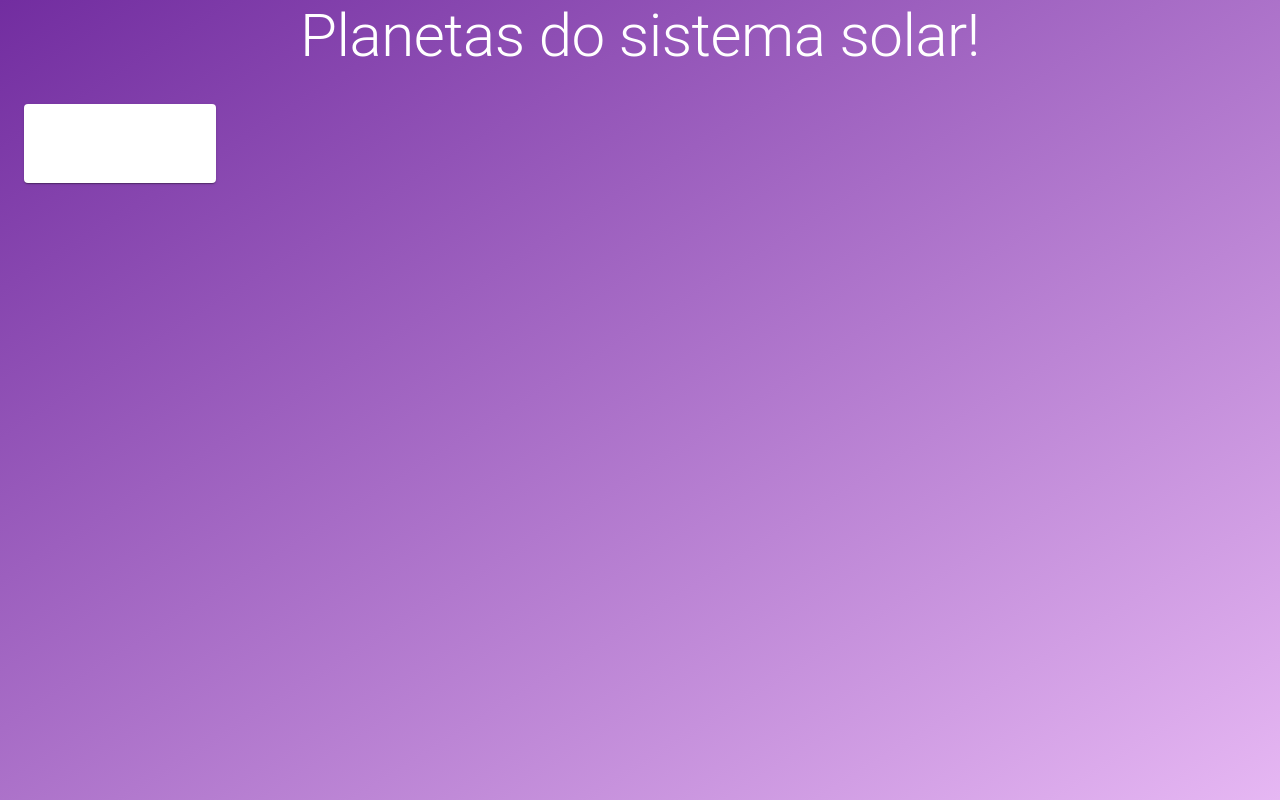
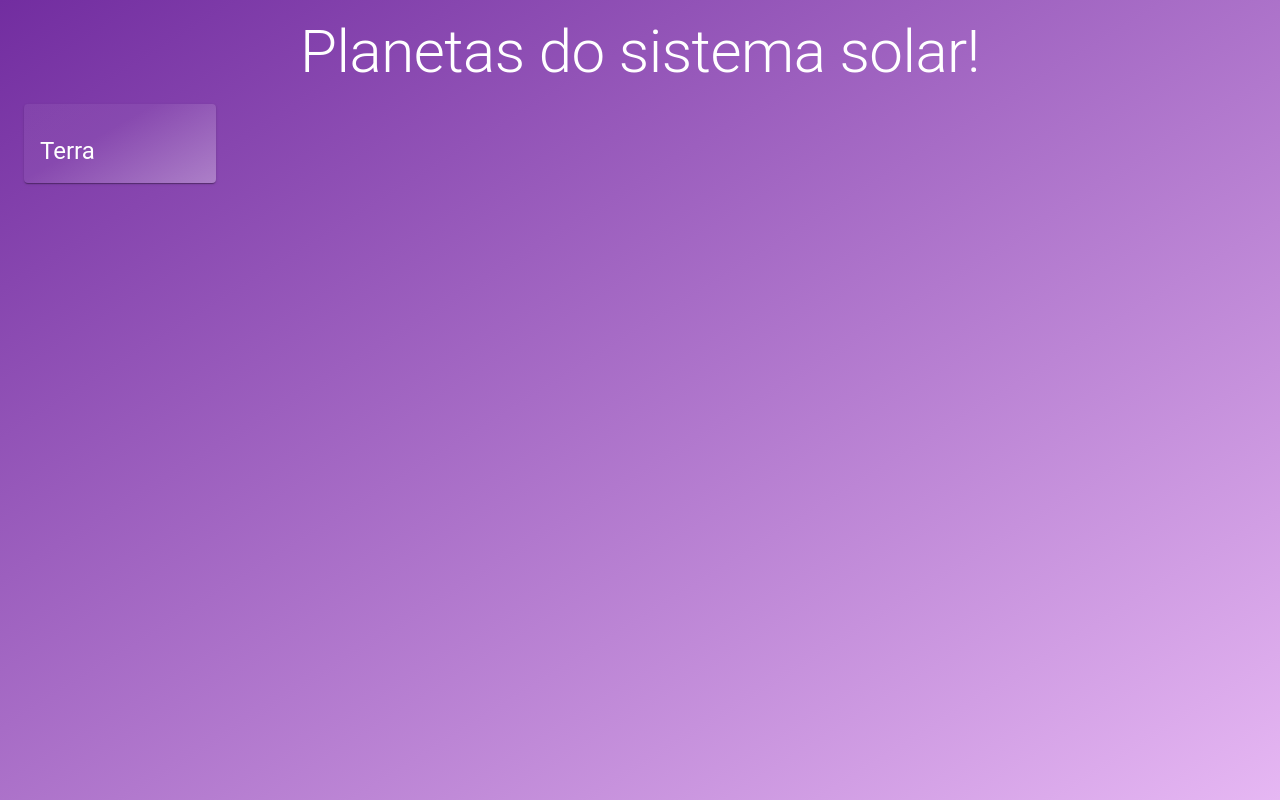
Before and after one commit to Estudante-dev/Curso-Decolando-React-Solar-Explorer, a React (Create React App) app: page /planetas in a window 1280 px wide. Built offline with nearby package versions, Linux system fonts and the light colour scheme.

Commit message:
Estilização da pagina que lista os planetas

```diff
--- a/src/App.css
+++ b/src/App.css
@@ -14,6 +14,13 @@ a {
     text-decoration: none;
 }
 
+.cardVidro{
+    background-color: unset!important;
+    background-image: linear-gradient(-30deg, rgba(255, 255, 255, 0.3), rgba(255, 255, 255, 0.06) 60%);
+    background-repeat: no-repeat;
+    background-size: cover;
+}
+
 .animacaoEfeitoFlutuando{
     animation: animacaoEfeitoFlutuando 5s ease-in-out infinite;
 }
--- a/src/paginas/planetas.js
+++ b/src/paginas/planetas.js
@@ -4,9 +4,9 @@ import { Link } from "react-router-dom";
 export default function PaginaPlanetas() {
     return (<>
         <Container maxWidth="xl">
-            <Typography variant="h2" component="h1" textAlign="center">Planetas do sistema solar!</Typography>
+            <Typography variant="h2" component="h1" textAlign="center" pt={2}>Planetas do sistema solar!</Typography>
 
-            <Grid container spacing={2} mt={2}>
+            <Grid container spacing={2} pt={2}>
                 {/* XS = 2 item */}
                 {/* SM = 3 item */}
                 {/* MD = 4 item */}
@@ -14,7 +14,7 @@ export default function PaginaPlanetas() {
                 {/* XL = 6 item */}
 
                 <Grid item xs={6} sm={4} md={3} lg={2} xl={2}>
-                    <Card>
+                    <Card className="cardVidro">
                         <Link to="/planeta/test">
                             <CardActionArea>
                                 <CardContent>
```
